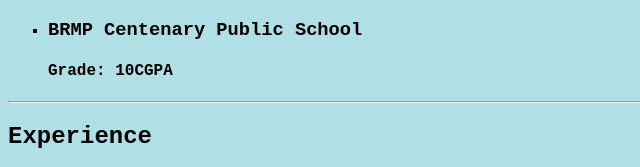
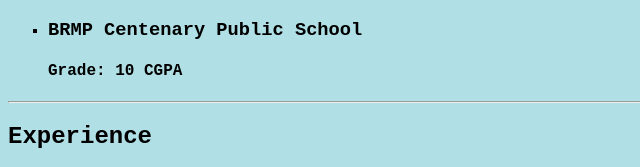
Before and after one commit to lensonfernandes/Acciojob, a plain HTML site: page index.html in a window 1280 px wide. Shown: the part 381-548 px from the top of the page, 0-640 px from the left. Drawn offline with Linux system fonts and the light colour scheme.

Commit message:
Update Spelling of Text

```diff
--- a/index.html
+++ b/index.html
@@ -37,7 +37,7 @@
                 </li>
                 <li>
                     <h3>BRMP Centenary Public School</h3>
-                    <h4>Grade: 10CGPA</h4>
+                    <h4>Grade: 10 CGPA</h4>
                 </li>
 
             </ul>
```
